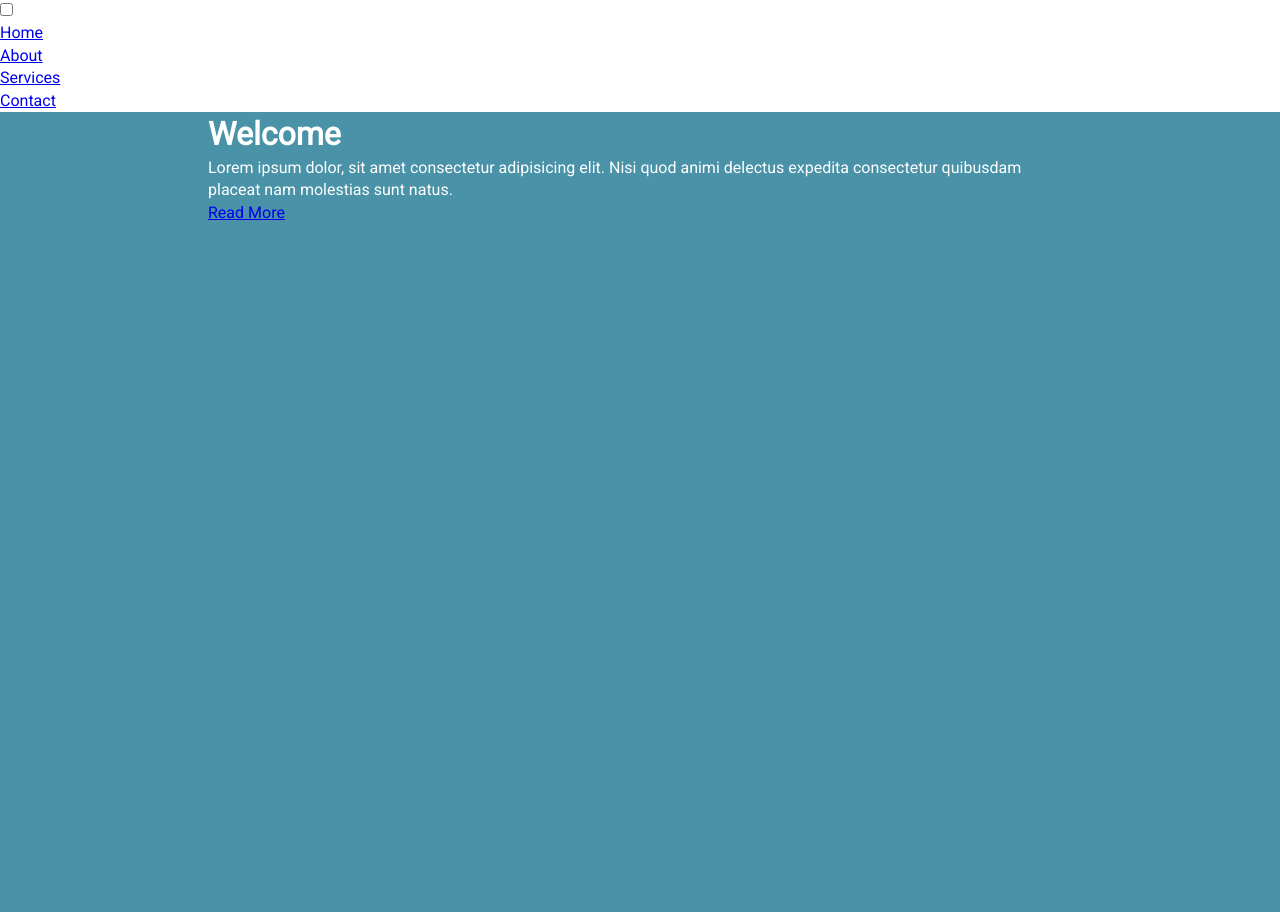
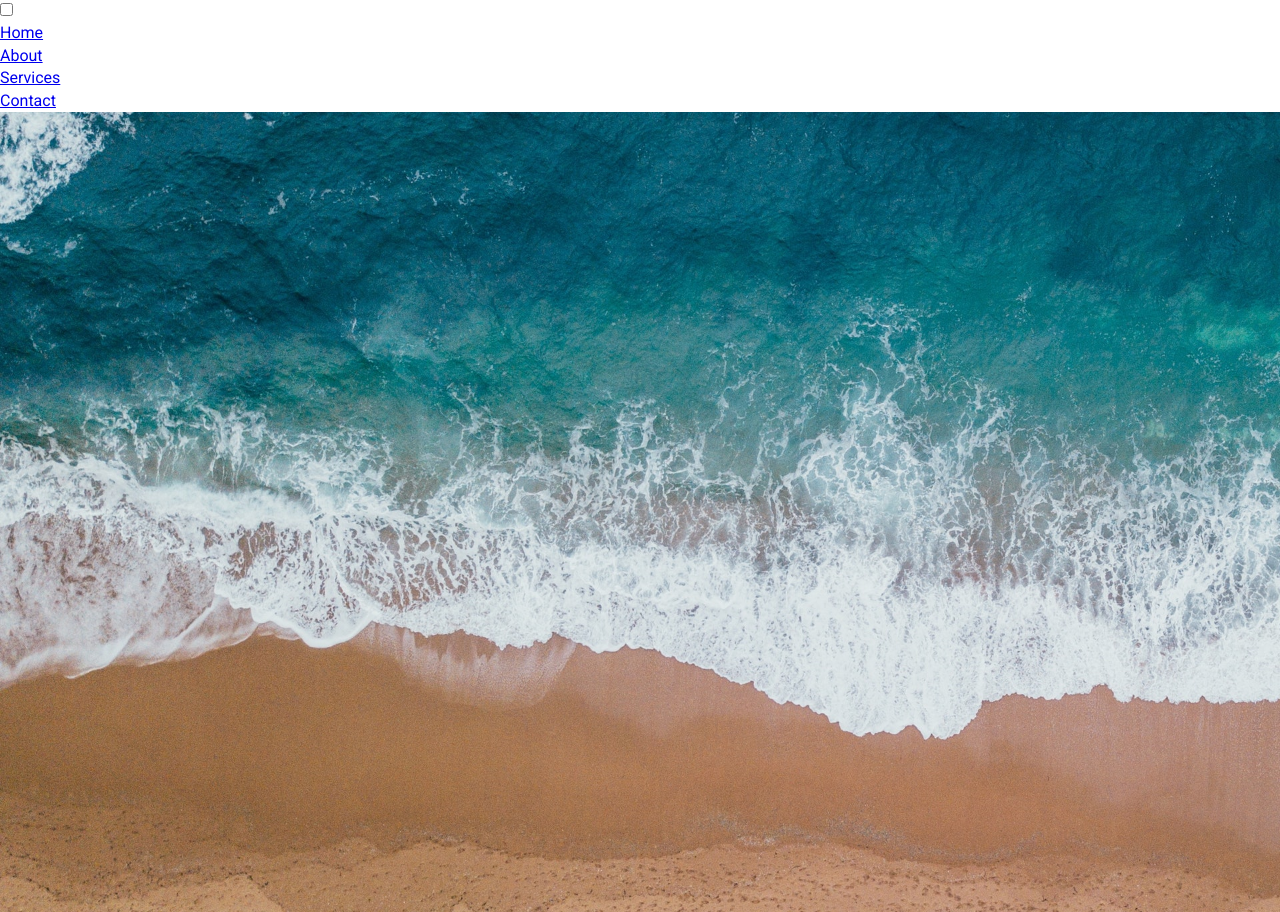
Before and after one commit to jacurtis813/presentation-workflow, a plain HTML site: page second.html in a window 1280 px wide. Drawn offline with Linux system fonts and the light colour scheme.

Commit message:
Create the images folder. Set the image files within the folder for the mini-project. Create the url path and the styling for the image to display. Update the reame file.

```diff
--- a/assets/css/secondarystyle.css
+++ b/assets/css/secondarystyle.css
@@ -42,7 +42,12 @@ body {
 }
 
 #showcase:before {
-    content: " ";
-
+    content: '';
+    background: url("../images/showcase.jpg") no-repeat center center/cover;
+    position: absolute;
+    top: 0;
+    left: 0;
+    width: 100%;
+    height: 100%;
 }
 /*---------------------------------*/
```
Also changed, not shown: second.html (+0 -1 lines), assets/images/showcase.jpg (added), 1 other file.
